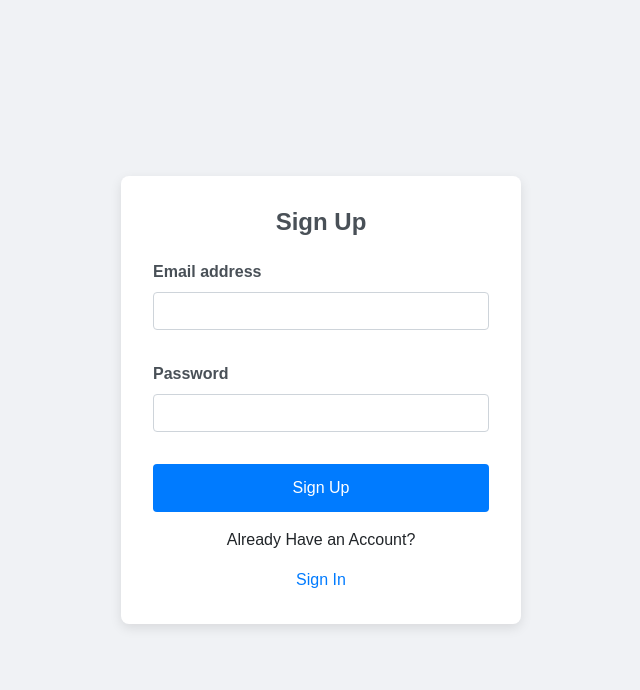
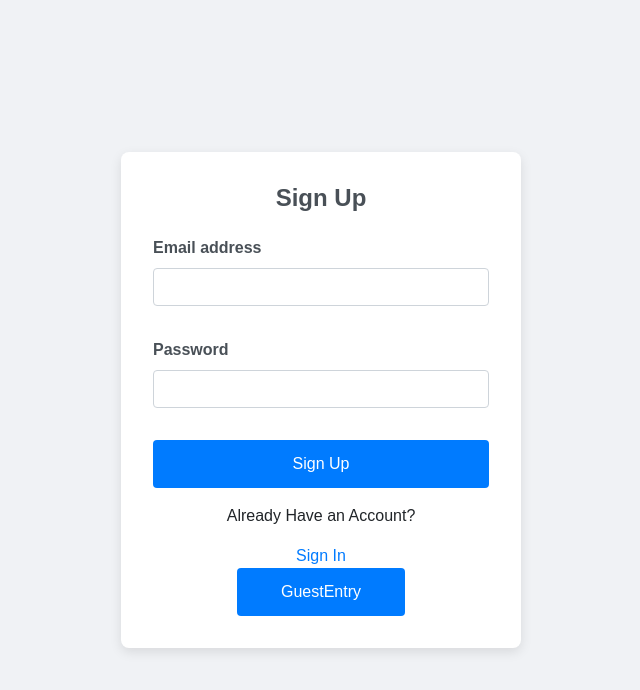
Before and after one commit to Pranitha19G/Woofood-, a plain HTML site: page index.html in a window 1280 px wide. Shown: the whole page, without its empty margins (319-959 px from the left). Drawn offline with nearby package versions, Linux system fonts and the light colour scheme.

Commit message:
javascript project

```diff
--- a/index.html
+++ b/index.html
@@ -7,6 +7,7 @@
     <link rel="stylesheet" href="https://stackpath.bootstrapcdn.com/bootstrap/4.5.2/css/bootstrap.min.css">
     <script type="module" src="./js files/firebase.js"></script>
     <style>
+
         /* Centering container to align forms in the center */
         .center-container {
             display: flex;
@@ -79,7 +80,22 @@
             cursor: pointer;
             transition: background-color 0.3s ease;
         }
+        #guest{
+            width: 50%;
+            padding: 0.75rem;
+            font-size: 1rem;
+            border: none;
+            border-radius: 4px;
+            background-color: #007bff;
+            color: white;
+            cursor: pointer;
+            transition: background-color 0.3s ease;
+        }
+        #guest:hover{
+            background-color: #0056b3;
+            text-decoration: none;
 
+        }
         button:hover {
             background-color: #0056b3;
         }
@@ -126,7 +142,9 @@
             <div class="links">
                 <p>Already Have an Account?</p>
                 <button id="signInButton">Sign In</button>
+                <button id="guest">GuestEntry</button>
             </div>
+
         </form>
 
         <!-- Sign In Form -->
@@ -139,6 +157,7 @@
             <div class="links">
                 <p>Don't have an account yet?</p>
                 <button id="signUpButton">Sign Up</button>
+
             </div>
         </form>
     </div>
--- a/js files/firebase.js
+++ b/js files/firebase.js
@@ -41,7 +41,7 @@ async function signIn(email, password) {
   try {
     await signInWithEmailAndPassword(auth, email, password);
     alert("Sign in successful!");
-    window.location.href='index.html';
+    window.location.href='main.html';
   } catch (error) {
     console.error("Sign-in error:", error);
     alert(error.message);
@@ -59,3 +59,8 @@ document.getElementById("btn2").addEventListener("click", (e) => {
   e.preventDefault();
   signIn(document.getElementById("email").value, document.getElementById("password").value);
 });
+document.getElementById("guest").addEventListener("click",() => {
+  window.location.href="main.html";
+  alert("Now you can access as a guest");
+
+});
```
